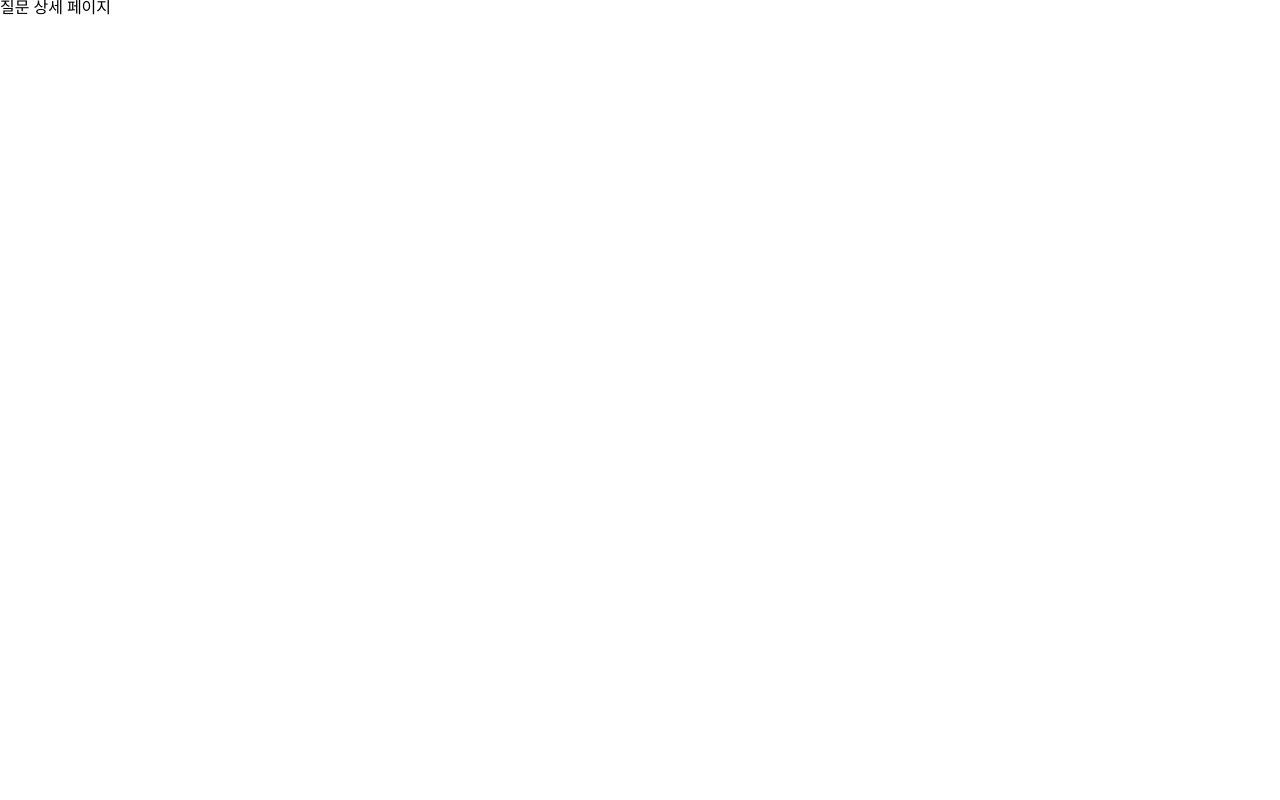
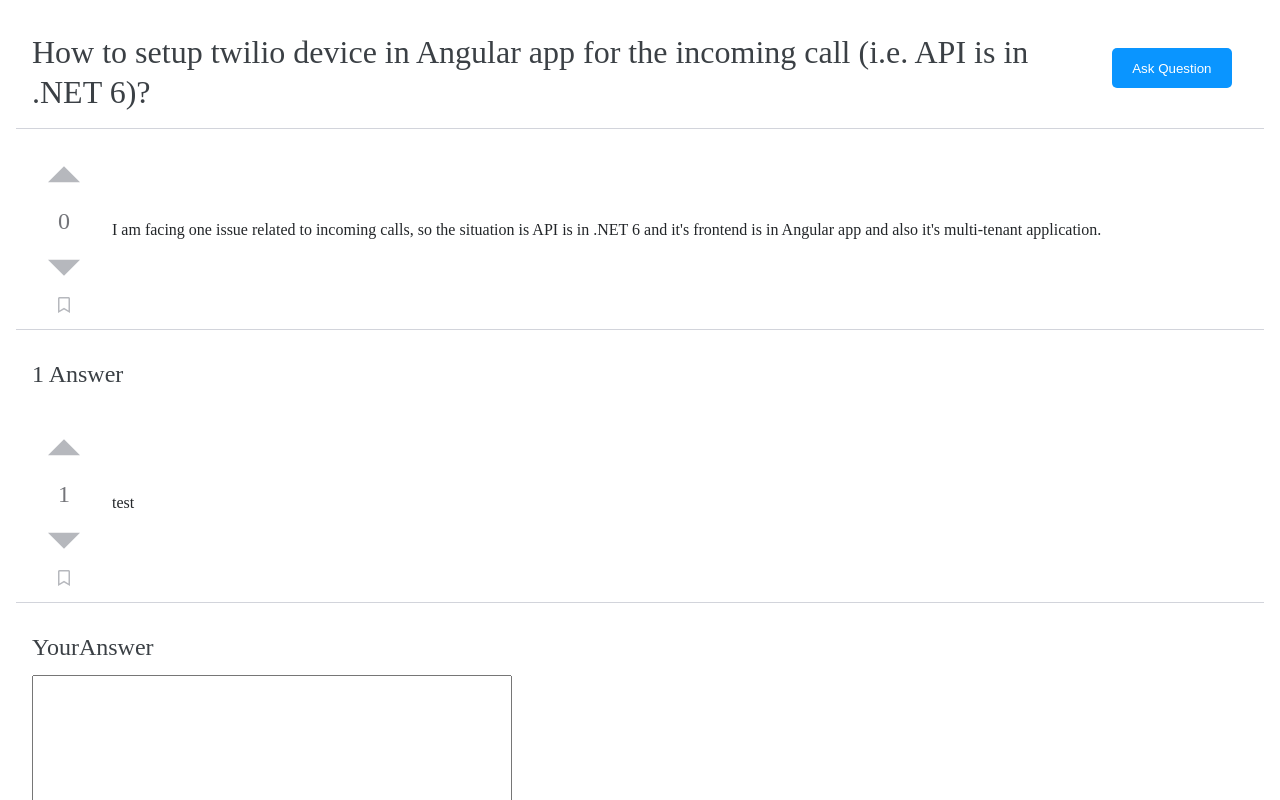
Before and after one commit to codestates-seb/seb41_pre_008, a React (Create React App) app in the folder client/: page /questions/1 in a window 1280 px wide. Shown: the top 800 px of the page. Built offline with nearby package versions, Linux system fonts and the light colour scheme.

Commit message:
feat: 질문 상세 화면 레이아웃

```diff
--- a/client/package.json
+++ b/client/package.json
@@ -8,6 +8,7 @@
     "@testing-library/user-event": "^13.5.0",
     "react": "^18.2.0",
     "react-dom": "^18.2.0",
+    "react-icons": "^4.7.1",
     "react-router-dom": "^6.5.0",
     "react-scripts": "5.0.1",
     "styled-components": "^5.3.6",
--- a/client/src/pages/QuestionDetailPage/QuestionDetailPage.jsx
+++ b/client/src/pages/QuestionDetailPage/QuestionDetailPage.jsx
@@ -1,5 +1,11 @@
+import QuestionDetail from "./QusetionDetail";
+
 const QuestionDetailPage = () => {
-  return <div>질문 상세 페이지</div>;
+  return (
+    <>
+      <QuestionDetail />
+    </>
+  );
 };
 
 export default QuestionDetailPage;
--- /dev/null
+++ b/client/src/pages/QuestionDetailPage/QusetionDetail.jsx
@@ -0,0 +1,156 @@
+import React from "react";
+import styled from "styled-components";
+import { RiArrowUpSFill, RiArrowDownSFill } from "react-icons/ri";
+import { FaBookmark, FaRegBookmark } from "react-icons/fa";
+import { useState } from "react";
+import { useNavigate } from "react-router-dom";
+
+const Main = styled.main``;
+const QuestionSection = styled.section`
+  display: flex;
+  flex-direction: column;
+  margin: 1rem;
+  border-bottom: 1px solid rgb(210, 212, 219);
+  .icon {
+    color: #b6b8bd;
+    &:active {
+      color: #f48225;
+    }
+  }
+`;
+const QuestionTitleSection = styled.section`
+  display: flex;
+  padding: 1rem;
+  border-bottom: 1px solid rgb(210, 212, 219);
+`;
+const AskButton = styled.button`
+  width: 10vw;
+  height: 5vh;
+  border: none;
+  color: white;
+  background-color: #0a95ff;
+  border-radius: 5px;
+  margin: 1rem;
+  &:hover {
+    filter: brightness(120%);
+  }
+`;
+const QuestionTitle = styled.h1`
+  display: flex;
+  color: #3b4045;
+  font-size: xx-large;
+  line-height: 40px;
+  margin-right: 1rem;
+`;
+
+const QuestionContentSection = styled.section`
+  display: flex;
+  padding: 1rem;
+  align-items: center;
+`;
+
+const Vote = styled.section`
+  display: flex;
+  flex-direction: column;
+  align-items: center;
+  text-align: center;
+  font-size: x-large;
+  color: rgb(116, 117, 122);
+`;
+
+const QuestionContent = styled.p`
+  color: #232629;
+  line-height: 25px;
+  margin: 0.5rem 1rem;
+`;
+
+const AnswerInput = styled.input`
+  display: flex;
+  width: 30rem;
+  height: 15rem;
+  margin-left: 1rem;
+`;
+
+const AnswerTitle = styled.h2`
+  padding: 1rem;
+  color: #3b4045;
+  font-size: x-large;
+`;
+
+const QuestionDetail = () => {
+  const navigate = useNavigate();
+  const [isBookMark, setIsBookMark] = useState(false);
+  return (
+    <Main>
+      <QuestionSection>
+        <QuestionTitleSection>
+          <QuestionTitle>
+            How to setup twilio device in Angular app for the incoming call
+            (i.e. API is in .NET 6)?
+          </QuestionTitle>
+          <AskButton onClick={() => navigate("/questions/ask")}>
+            Ask Question
+          </AskButton>
+        </QuestionTitleSection>
+        <QuestionContentSection>
+          <Vote>
+            <RiArrowUpSFill className="icon" size={64} />
+            <span>0</span>
+            <RiArrowDownSFill className="icon" size={64} />
+            {isBookMark ? (
+              <FaBookmark
+                size={16}
+                color="#F48225"
+                onClick={() => setIsBookMark(!isBookMark)}
+              />
+            ) : (
+              <FaRegBookmark
+                size={16}
+                color="#b6b8bd"
+                onClick={() => setIsBookMark(!isBookMark)}
+              />
+            )}
+          </Vote>
+          <QuestionContent>
+            I am facing one issue related to incoming calls, so the situation is
+            API is in .NET 6 and it's frontend is in Angular app and also it's
+            multi-tenant application.
+          </QuestionContent>
+        </QuestionContentSection>
+      </QuestionSection>
+      <QuestionSection>
+        <AnswerTitle>1 Answer</AnswerTitle>
+        <QuestionContentSection>
+          <Vote>
+            <RiArrowUpSFill className="icon" size={64} />
+            <span>1</span>
+            <RiArrowDownSFill className="icon" size={64} />
+            {isBookMark ? (
+              <FaBookmark
+                size={16}
+                color="#F48225"
+                onClick={() => setIsBookMark(!isBookMark)}
+              />
+            ) : (
+              <FaRegBookmark
+                size={16}
+                color="#b6b8bd"
+                onClick={() => setIsBookMark(!isBookMark)}
+              />
+            )}
+          </Vote>
+          <QuestionContent>test</QuestionContent>
+        </QuestionContentSection>
+      </QuestionSection>
+      <QuestionSection>
+        <AnswerTitle>YourAnswer</AnswerTitle>
+        <AnswerInput />
+        <AskButton type="submit" onClick={() => navigate("/questions/1")}>
+          Post Your Answer
+        </AskButton>
+      </QuestionSection>
+    </Main>
+  );
+};
+
+export default QuestionDetail;
```
Also changed, not shown: 1 other file (tests, documents, lock files or other folders).
